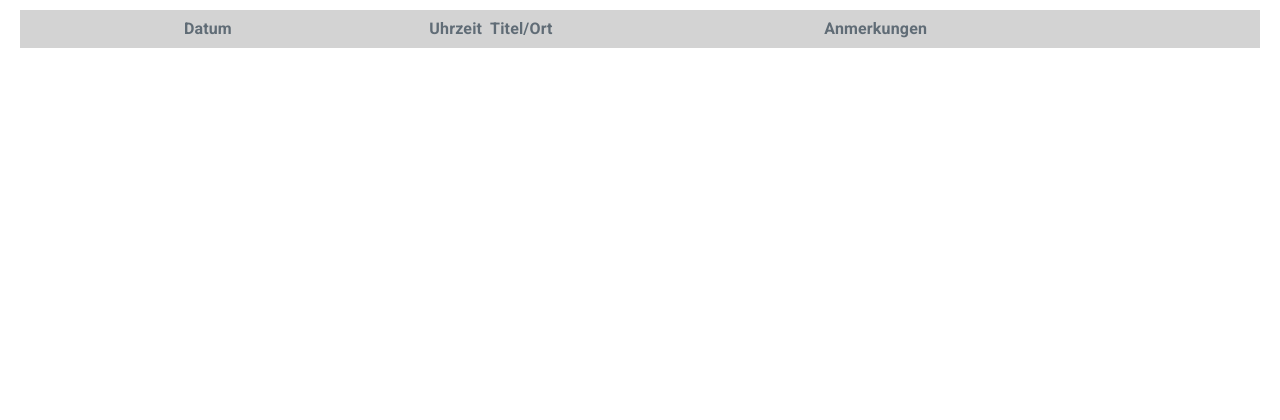
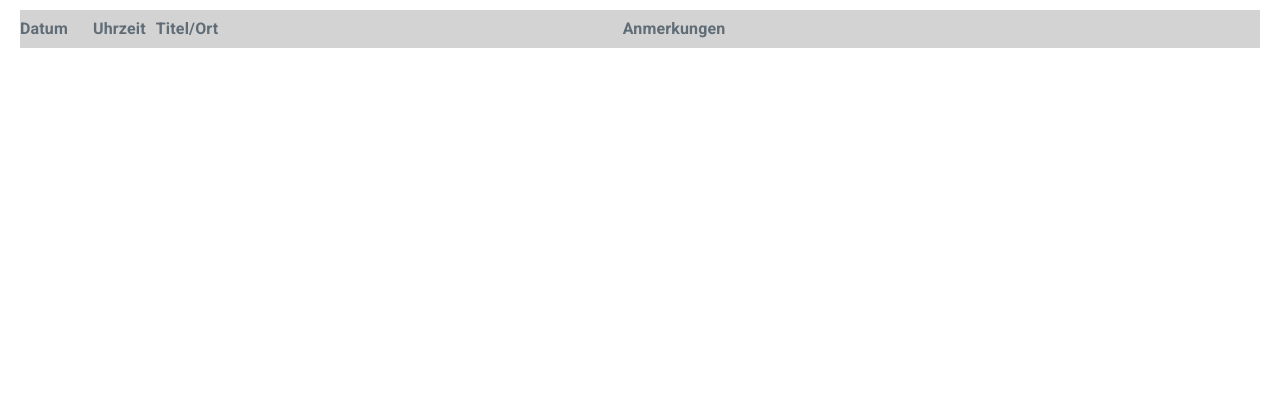
Before and after one commit to ljo-hamburg/probenplan, a Django app: template core/templates/core/probenplan.html in a window 1280 px wide. Shown: the part 221-641 px from the top of the page. Run offline with Django 3.2, Linux system fonts and the light colour scheme; the template is opened without the code that fills it, so the values that code supplies are empty; style sheets or scripts are compiled from the project's sources; some libraries are stand-ins or nearby versions.

Commit message:
Some CSS Fixes

```diff
--- a/core/static/core/custom.scss
+++ b/core/static/core/custom.scss
@@ -62,6 +62,8 @@ thead {
 }
 
 tr {
+  page-break-before: avoid;
+
   &.secondary td {
     color: #8a8a8a;
     -webkit-print-color-adjust: exact;
@@ -81,6 +83,8 @@ tr {
   }
 
   &.line {
+    page-break-before: auto;
+
     th, td {
       border-top: 0.1rem solid #e1e1e1;
     }
@@ -99,17 +103,19 @@ tr {
 }
 
 .date-cell {
-  padding-right: 10px;
+  padding-right: 12.5px;
+  width: 1px;
 }
 
 .time-cell {
-  padding-left: 10px;
-  padding-right: 0;
+  padding-left: 12.5px;
+  padding-right: 5px;
+  width: 1px;
 }
 
 // Title/Location Column
 .event-cell {
-  padding-left: 8px;
+  padding-left: 5px;
 }
 
 .event {
--- a/core/templates/core/probenplan.html
+++ b/core/templates/core/probenplan.html
@@ -50,7 +50,7 @@
         <tr class="line {% if event.all_day and day_events.has_timed_events %}secondary{% endif %}">
           <th rowspan="{{ day_events.events|length }}" scope="row" class="date-cell">
             <div class="event-date">
-              {{ day_events.day|date:'j. M Y' }}
+              {{ day_events.day|date:'j. M' }}
             </div>
           </th>
           {% else %}
```
Also changed, not shown: 1 other file.
